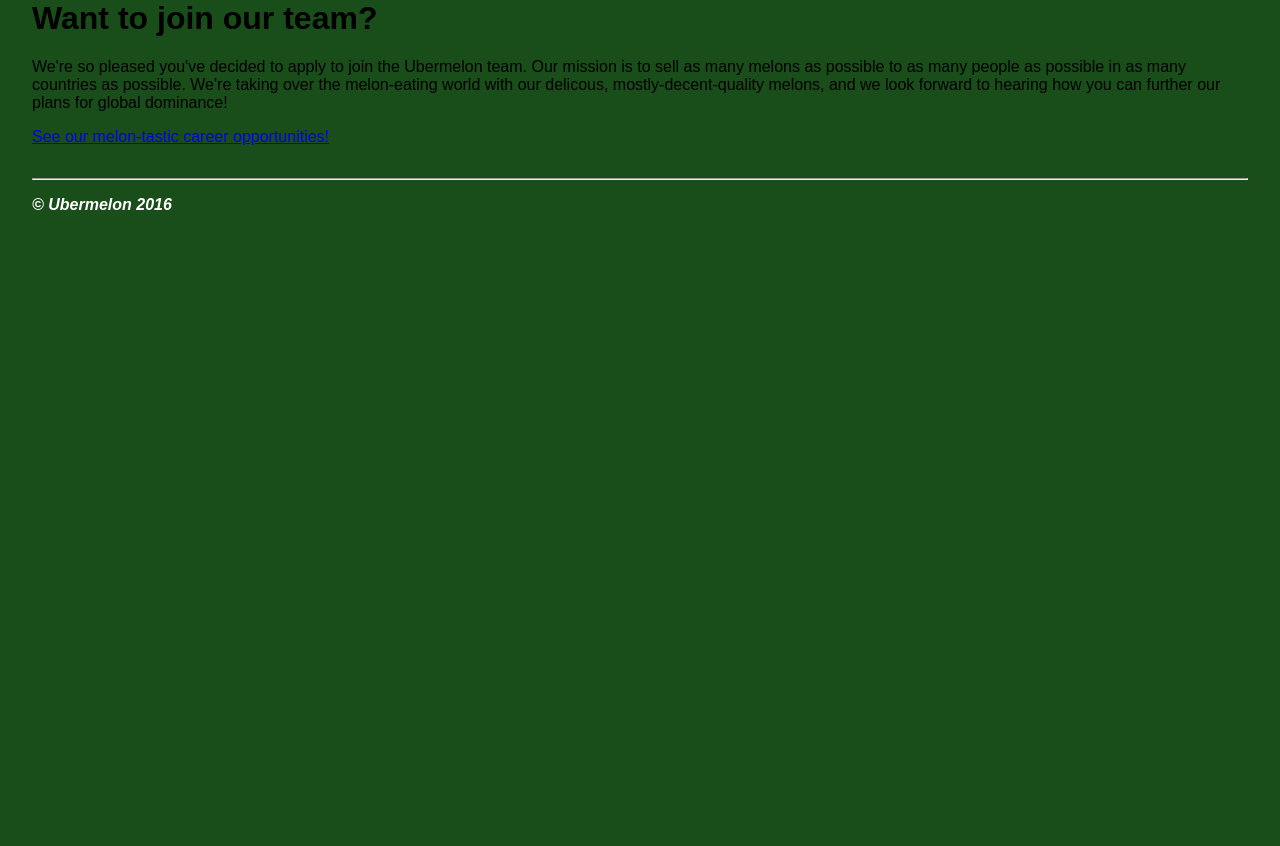
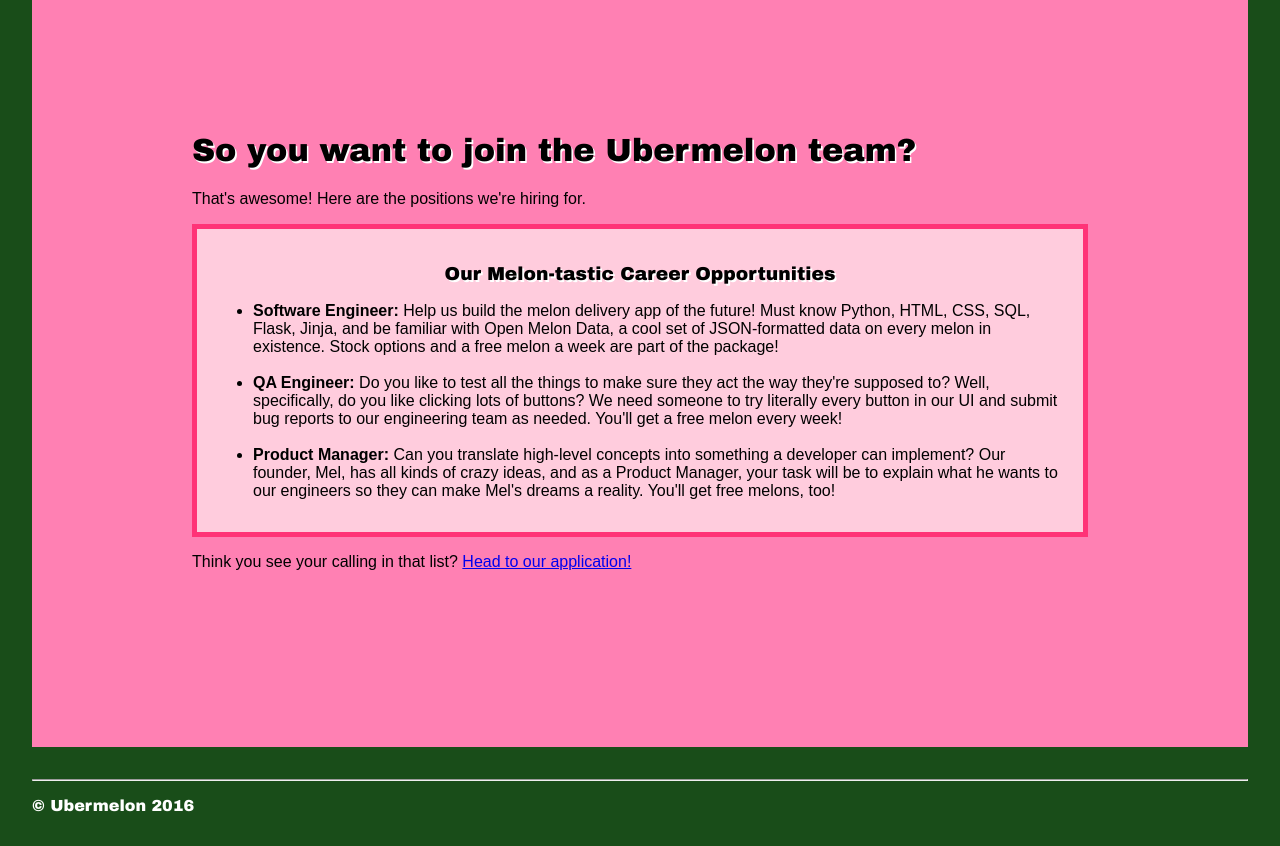
Before and after one commit to jgriffith23/hackbright-skills-flask, a Flask app: page / in a window 1280 px wide. Before the commit the page ends 210 px from the top, so only its background shows below. Run offline with Flask 2, Linux system fonts and the light colour scheme.

Commit message:
Fix stylesheet, update styles for three pages.

```diff
--- a/static/styles.css
+++ b/static/styles.css
@@ -9,13 +9,13 @@ body {
 }
 
 /* Style the div that holds the whole application. */
-.job-application {
+.job-page-contents {
     background-color: #ff80b3;
     padding: 7em 10em 10em 10em;
 }
 
 /* Style the application's main heading. */
-.job-application > h1 {
+.job-page-contents > h1 {
     font-family: "Arial Black";
     text-shadow: .05em .05em #ffffff;
 
@@ -37,6 +37,10 @@ body {
 
 .informative-text-box > p {
     font-style: italic;
+}
+
+.informative-text-box > ul {
+    text-align: left;
 }
 
 /* Make three specific input text light yellow, without making all
@@ -87,6 +91,6 @@ hr {
 footer {
     padding: .5em 0 2em 0;
     color: white;
-    font-style: italic;
+    font-family: "Arial Black";
     font-weight: bold;
 }
--- a/templates/base.html
+++ b/templates/base.html
@@ -9,9 +9,7 @@
     </head>
 
     <body>
-
         <div class="container">
-
           <!-- Show flashed messages -->
           {% with messages = get_flashed_messages() %}
               {% for message in messages %}
@@ -23,9 +21,7 @@
           {% block body %}
               BODY OF PAGE GOES HERE VIA INHERITANCE
           {% endblock %}
-
         </div>
-
     </body>
 
     <hr>
--- a/templates/index.html
+++ b/templates/index.html
@@ -1,10 +1,3 @@
-<!-- <!doctype html>
-<html>
-<head>
-    <title>Ubermelon Jobs Home Page</title>
-</head>
-<body> -->
-
 {% extends 'base.html' %}
 
 {% block title %}
@@ -13,22 +6,24 @@ Ubermelon Jobs Home Page
 
 {% block body %}
 
-<div class="page-contents">
-    <h1>Want to join our team?</h1>
+<div class="job-page-contents">
+    <h1>So you want to join the Ubermelon team?</h1>
+    <p>That's awesome! Here are the positions we're hiring for.</p>
+
+    <div class="informative-text-box" id="job-list">
+        <h3> Our Melon-tastic Career Opportunities </h3>
+        <ul>
+            <li><b>Software Engineer:</b> Help us build the melon delivery app of the future! Must know Python, HTML, CSS, SQL, Flask, Jinja, and be familiar with Open Melon Data, a cool set of JSON-formatted data on every melon in existence. Stock options and a free melon a week are part of the package!</li>
+            <br>
+            <li><b>QA Engineer:</b> Do you like to test all the things to make sure they act the way they're supposed to? Well, specifically, do you like clicking lots of buttons? We need someone to try literally every button in our UI and submit bug reports to our engineering team as needed. You'll get a free melon every week!</li>
+            <br>
+            <li><b>Product Manager:</b> Can you translate high-level concepts into something a developer can implement? Our founder, Mel, has all kinds of crazy ideas, and as a Product Manager, your task will be to explain what he wants to our engineers so they can make Mel's dreams a reality. You'll get free melons, too!</li>
+        </ul>
+    </div>
+
     <p>
-    We're so pleased you've decided to apply to join the Ubermelon team.
-    Our mission is to sell as many melons as possible to as many people
-    as possible in as many countries as possible. We're taking over the
-    melon-eating world with our delicous, mostly-decent-quality melons,
-    and we look forward to hearing how you can further our plans for
-    global dominance!
-    </p>
-    <p>
-    <a href="/application-form">See our melon-tastic career opportunities!</a>
+        Think you see your calling in that list? <a href="/application-form">Head to our application!</a>
     </p>
 </div>
 
 {% endblock %}
-
-<!-- </body>
-</html> -->
```
Also changed, not shown: templates/application-form.html (+5 -15 lines).
